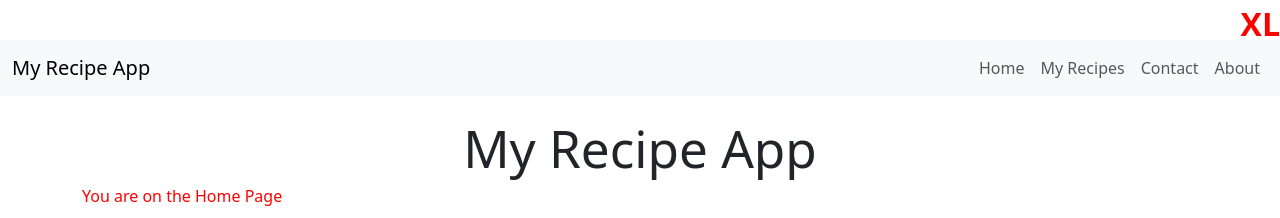
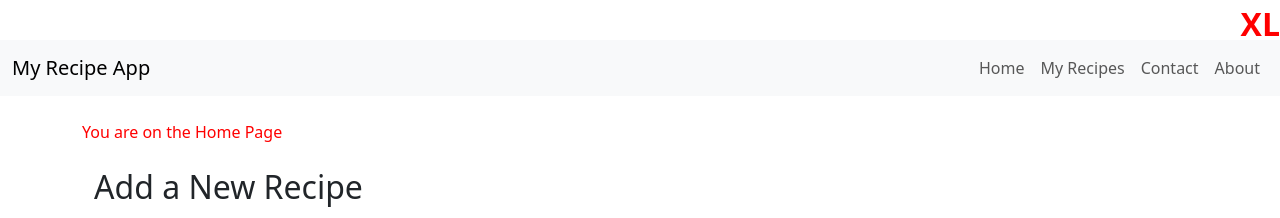
Before and after one commit to Exo-MDR-CD2000/multi-react-project, a React (Vite) app: page / in a window 1280 px wide. Shown: the top 218 px of the page. Built offline with nearby package versions, Linux system fonts and the light colour scheme; no server answers.

Commit message:
removed h1 tag

```diff
--- a/src/App.tsx
+++ b/src/App.tsx
@@ -22,7 +22,7 @@ const App: React.FC = () => {
         {/* Include the Navbar component to provide navigation links */}
         <Navbar />
         <div className="container mt-4">
-          <h1 className="text-center">My Recipe App</h1>
+          {/* <h1 className="text-center">My Recipe App</h1> */}
           {/* Define the Routes component to specify the different routes in the application */}
           <Routes>
             {/* Define a route for the HomePage component */}
```
